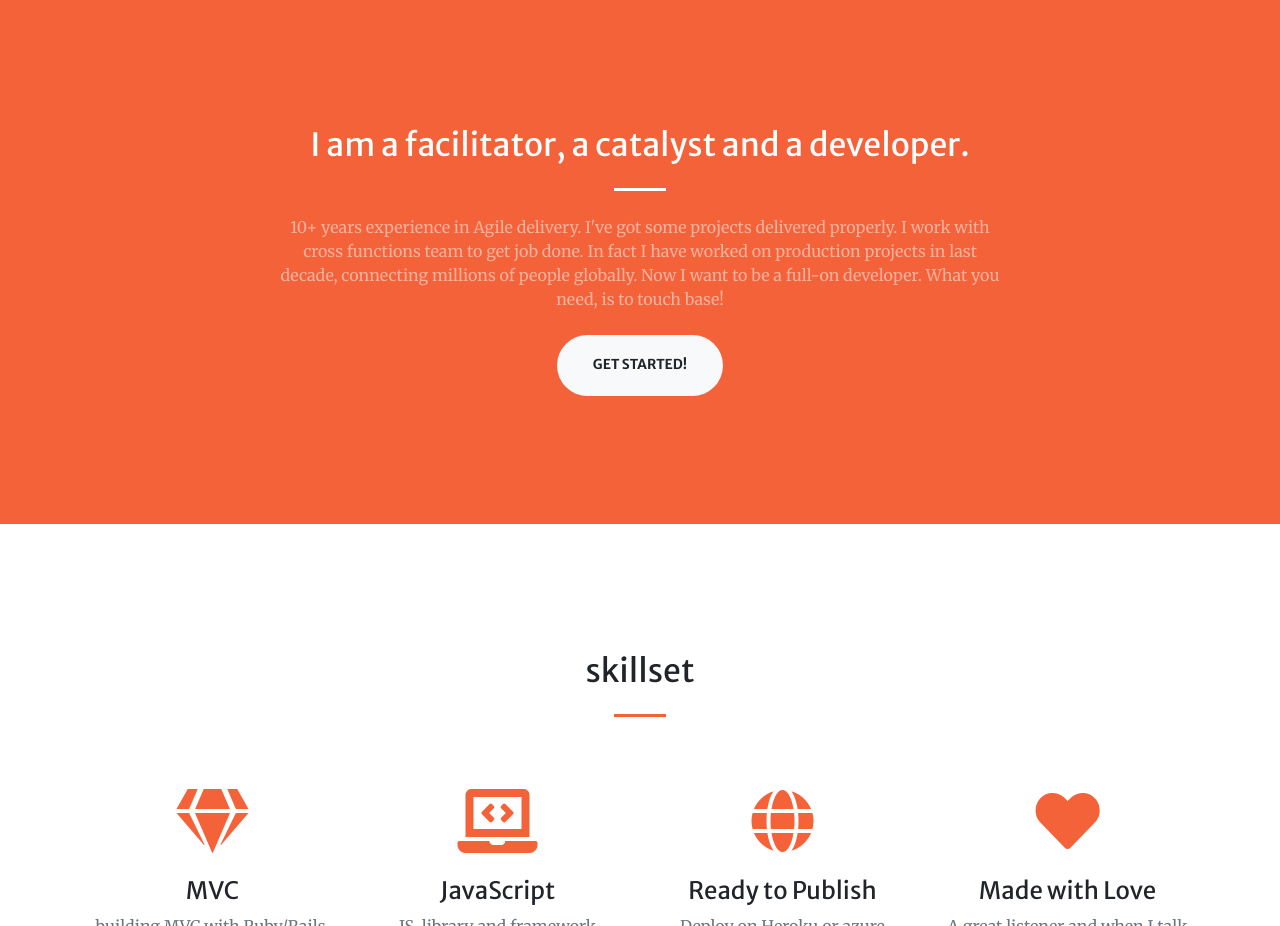
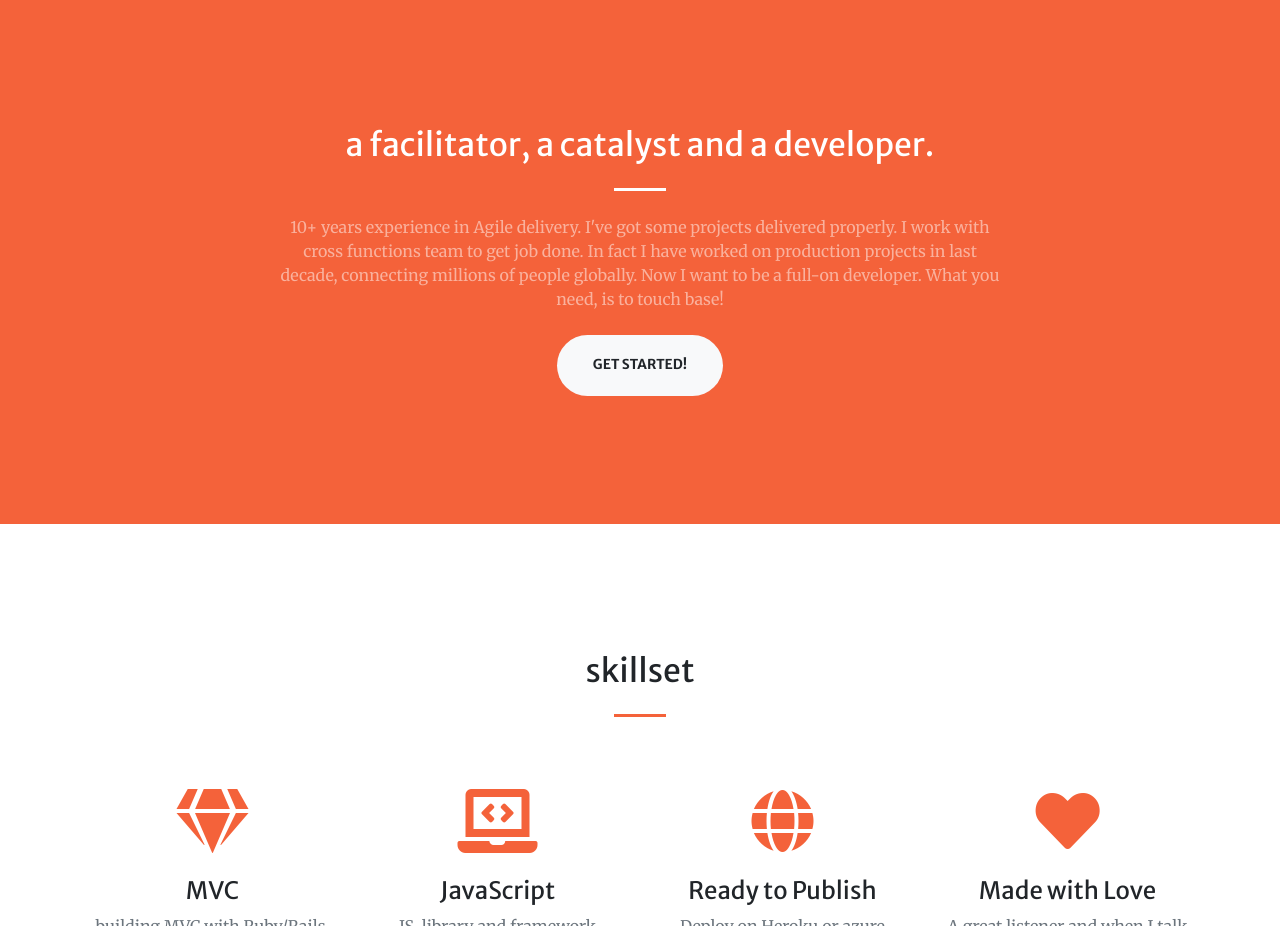
Before and after one commit to kimchirice/KIMCHIRICE.GITHUB.IO, a website with bundled scripts: page index.html in a window 1280 px wide. Shown: the part 802-1728 px from the top of the page. Built offline with nearby package versions, Linux system fonts and the light colour scheme.

Commit message:
update abt section

```diff
--- a/index.html
+++ b/index.html
@@ -74,7 +74,7 @@
     <div class="container">
       <div class="row justify-content-center">
         <div class="col-lg-8 text-center">
-          <h2 class="text-white mt-0"> I am a facilitator, a catalyst and a developer. </h2>
+          <h2 class="text-white mt-0"> a facilitator, a catalyst and a developer. </h2>
           <hr class="divider light my-4">
           <p class="text-white-50 mb-4"> 10+ years experience in Agile delivery. I've got some projects delivered properly. I work with cross functions team to get job done. In fact I have worked on production projects in last decade, connecting millions of people globally. Now I want to be a full-on developer. What you need, is to touch base!</p>
           <a class="btn btn-light btn-xl js-scroll-trigger" href="#skillset">Get Started!</a>
```
